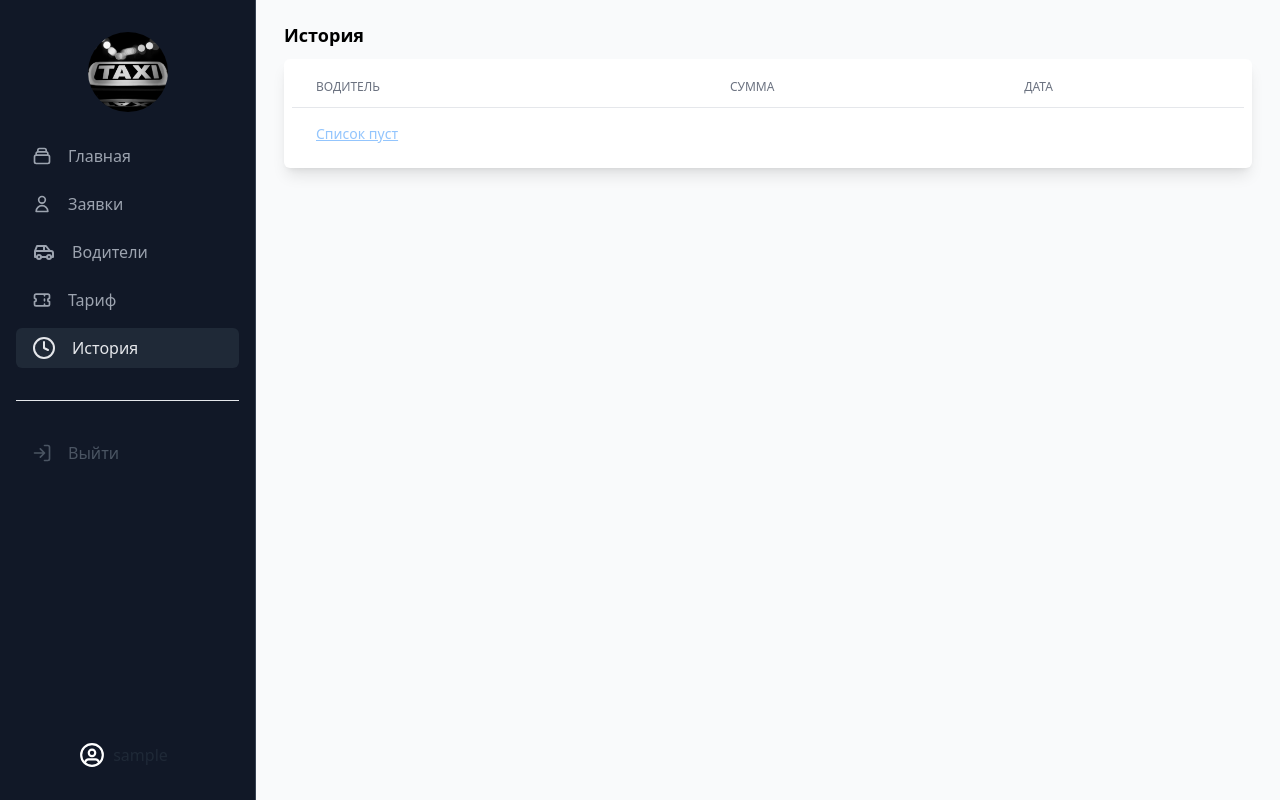
After one commit to polatbeknazarov/taxi_app, a Django app: page /history/ in a window 1280 px wide. The commit adds this page. Run offline with Django 5.2, Linux system fonts and the light colour scheme; the visitor is signed in with stand-in values (Sample User, id 1); data that the repository does not hold is empty; style sheets or scripts are compiled from the project's sources; parts of the project's set-up code (start-up, migrations or seed data) failed here and were passed over; some libraries are stand-ins or nearby versions.

Commit message:
Fix errors

```diff
--- /dev/null
+++ b/dispatcher/templates/dispatcher/history.html
@@ -0,0 +1,79 @@
+{% extends "base.html" %}
+
+{% block title %}
+Saqiy Taxi - История
+{% endblock title %}
+
+{% block content %}
+<h1 class="my-[10px] font-bold text-[18px]">История</h1>
+<div class="p-2 bg-white rounded-md shadow-lg">
+    <table class="w-full divide-y divide-gray-200">
+        <thead>
+            <tr>
+                <th scope="col" class="px-6 py-3 text-start text-xs font-medium uppercase text-gray-500">Водитель</th>
+                <th scope="col" class="px-6 py-3 text-start text-xs font-medium uppercase text-gray-500">
+                    Сумма
+                </th>
+                <th scope="col" class="px-6 py-3 text-start text-xs font-medium uppercase text-gray-500">Дата</th>
+            </tr>
+        </thead>
+        <tbody class="divide-y divide-gray-200">
+
+            {% if data %}
+            {% for i in data %}
+            <tr>
+                <td class="px-6 py-4 whitespace-nowrap text-sm font-medium text-blue-300 underline">
+                    <a href="{% url 'driver_details' i.driver.pk %}">{{ i.driver }}</a>
+                </td>
+                <td class="px-6 py-4 whitespace-nowrap text-sm font-medium {% if i.transaction == '+' %}text-green-500{% else %}text-red-500{% endif %}">{{i.transaction}}{{ i.amount }}</td>
+                <td class="px-6 py-4 whitespace-nowrap text-sm font-medium text-gray-800">{{ i.created_at }}</td>
+            </tr>
+            {% endfor %}
+            {% else %}
+            <tr>
+                <td class="px-6 py-4 whitespace-nowrap text-sm font-medium text-blue-300 underline">
+                    Список пуст
+                </td>
+            </tr>
+            {% endif %}
+        </tbody>
+    </table>
+
+    {% if data.paginator.num_pages > 1 %}
+    <nav class="w-full" aria-label="Page navigation example">
+        <ul class="flex items-center justify-center mt-4 -space-x-px h-8 text-sm">
+            <li>
+                <a href="{% if data.has_previous %}?page={{ data.previous_page_number }}{% endif %}"
+                    class="flex items-center justify-center px-3 h-8 ms-0 leading-tight text-gray-500 bg-white border border-e-0 border-gray-300 rounded-s-lg hover:bg-gray-100 hover:text-gray-700">
+                    <span class="sr-only">Previous</span>
+                    <svg class="w-2.5 h-2.5 rtl:rotate-180" aria-hidden="true" xmlns="http://www.w3.org/2000/svg"
+                        fill="none" viewBox="0 0 6 10">
+                        <path stroke="currentColor" stroke-linecap="round" stroke-linejoin="round" stroke-width="2"
+                            d="M5 1 1 5l4 4" />
+                    </svg>
+                </a>
+            </li>
+
+            {% for page_num in data.paginator.page_range %}
+            <li>
+                <a href="?page={{ page_num }}"
+                    class="flex items-center justify-center px-3 h-8 leading-tight border border-gray-300 hover:bg-gray-100 hover:text-gray-700 {% if page_num == data.number %}text-blue-600 border-blue-300 bg-blue-50 hover:bg-blue-100 hover:text-blue-700{% endif %}">{{ page_num }}</a>
+            </li>
+            {% endfor %}
+
+            <li>
+                <a href="{% if data.has_next %}?page={{ data.next_page_number }}{% endif %}"
+                    class="flex items-center justify-center px-3 h-8 leading-tight text-gray-500 bg-white border border-gray-300 rounded-e-lg hover:bg-gray-100 hover:text-gray-700 ">
+                    <span class="sr-only">Next</span>
+                    <svg class="w-2.5 h-2.5 rtl:rotate-180" aria-hidden="true" xmlns="http://www.w3.org/2000/svg"
+                        fill="none" viewBox="0 0 6 10">
+                        <path stroke="currentColor" stroke-linecap="round" stroke-linejoin="round" stroke-width="2"
+                            d="m1 9 4-4-4-4" />
+                    </svg>
+                </a>
+            </li>
+        </ul>
+    </nav>
+    {% endif %}
+</div>
+{% endblock content %}
--- a/dispatcher/urls.py
+++ b/dispatcher/urls.py
@@ -8,8 +8,10 @@ urlpatterns = [
 
     path('drivers/', views.drivers, name='drivers'),
     path('drivers/<int:pk>/edit/', views.driver_details, name='driver_details'),
-    path('drivers/<int:pk>/add_balance/', views.add_balance, name='add_balance'),
-    path('drivers/<int:pk>/minus_balance/', views.minus_balance, name='minus_balance'),
+    path('drivers/<int:pk>/add_balance/',
+         views.add_balance, name='add_balance'),
+    path('drivers/<int:pk>/minus_balance/',
+         views.minus_balance, name='minus_balance'),
     path('drivers/<int:pk>/block/', views.block_driver, name='block_driver'),
     path('drivers/<int:pk>/unblock/', views.unblock_driver, name='unblock_driver'),
 
@@ -17,6 +19,7 @@ urlpatterns = [
     path('orders/<int:pk>/', views.order_details, name='order_details'),
 
     path('pricing/', views.pricing, name='pricing'),
+    path('history/', views.history, name='history'),
 
     path('login/', views.user_login, name='login'),
     path('logout/', views.user_logout, name='logout'),
--- a/dispatcher/views.py
+++ b/dispatcher/views.py
@@ -7,7 +7,7 @@ from django.core.paginator import Paginator
 from decimal import Decimal
 
 from dispatcher.forms import DriverChangeForm, PricingForm, RegisterDriverForm
-from dispatcher.models import Pricing
+from dispatcher.models import Pricing, DriverBalanceHistory
 from orders.models import Order, Client
 from line.models import Line
 
@@ -141,10 +141,13 @@ def driver_details(request, pk):
 def add_balance(request, pk):
     if request.method == 'POST':
         try:
+            amount = Decimal(request.POST.get('balance'))
             driver = User.objects.get(pk=pk)
-            driver.balance += Decimal(request.POST.get('balance'))
+            driver.balance += amount
 
             driver.save()
+            DriverBalanceHistory.objects.create(
+                driver=driver, amount=amount, transaction='+')
             messages.success(request, 'Данные успешно изменены.')
         except Exception as e:
             messages.error(
@@ -157,10 +160,13 @@ def add_balance(request, pk):
 def minus_balance(request, pk):
     if request.method == 'POST':
         try:
+            amount = Decimal(request.POST.get('balance'))
             driver = User.objects.get(pk=pk)
-            driver.balance -= Decimal(request.POST.get('balance'))
+            driver.balance -= amount
 
             driver.save()
+            DriverBalanceHistory.objects.create(
+                driver=driver, amount=amount, transaction='-')
             messages.success(request, 'Данные успешно изменены.')
         except Exception as e:
             messages.error(
@@ -184,6 +190,16 @@ def pricing(request):
         form = PricingForm(instance=pricing)
 
     return render(request, 'dispatcher/pricing.html', {'pricing': pricing, 'form': form})
+
+
+@staff_member_required(login_url='login/')
+def history(request):
+    data_list = DriverBalanceHistory.objects.all()
+    paginator = Paginator(data_list, 30)
+    page_number = request.GET.get('page')
+    page_obj = paginator.get_page(page_number)
+
+    return render(request, 'dispatcher/history.html', {'data': page_obj})
 
 
 def user_login(request):
--- a/theme/templates/base.html
+++ b/theme/templates/base.html
@@ -73,6 +73,16 @@
 							<span class="mx-4 font-medium">Тариф</span>
 						</a>
 
+						<a class="flex items-center px-4 py-2 {% if request.path == '/history/' %}rounded-md bg-gray-800 text-gray-200{% else %}transition-colors duration-300 transform rounded-md text-gray-400  hover:bg-gray-800 hover:text-gray-200{% endif %}"
+							href="{% url "history" %}">
+							<svg xmlns="http://www.w3.org/2000/svg" width="24" height="24" viewBox="0 0 24 24" fill="none" stroke="currentColor" stroke-width="2" stroke-linecap="round" stroke-linejoin="round">
+								<circle cx="12" cy="12" r="10"></circle>
+								<polyline points="12 6 12 12 16 14"></polyline>
+							</svg>
+
+							<span class="mx-4 font-medium">История</span>
+						</a>
+
 						<hr class="my-6 border-gray-200 dark:border-gray-600" />
 
 						<a class="flex items-center px-4 py-2 text-gray-600 transition-colors duration-300 transform rounded-md dark:text-gray-400 hover:bg-gray-100 dark:hover:bg-gray-800 dark:hover:text-gray-200 hover:text-gray-700"
```
Also changed, not shown: core/settings.py (+14 -7 lines), dispatcher/admin.py (+6 -1 lines), dispatcher/models.py (+18 -1 lines), dispatcher/templates/dispatcher/drivers.html (+6 -2 lines), dispatcher/templates/dispatcher/index.html (+6 -2 lines), line/consumers.py (+28 -15 lines).
